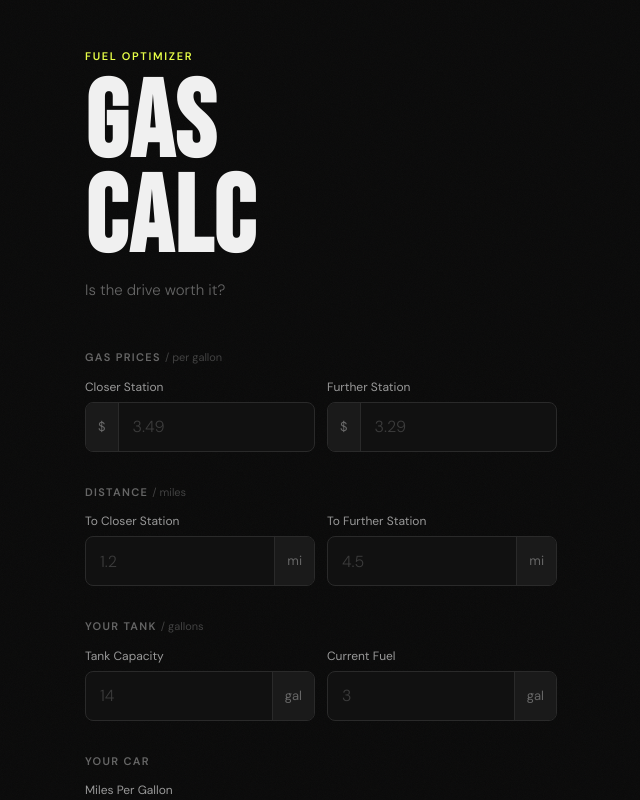
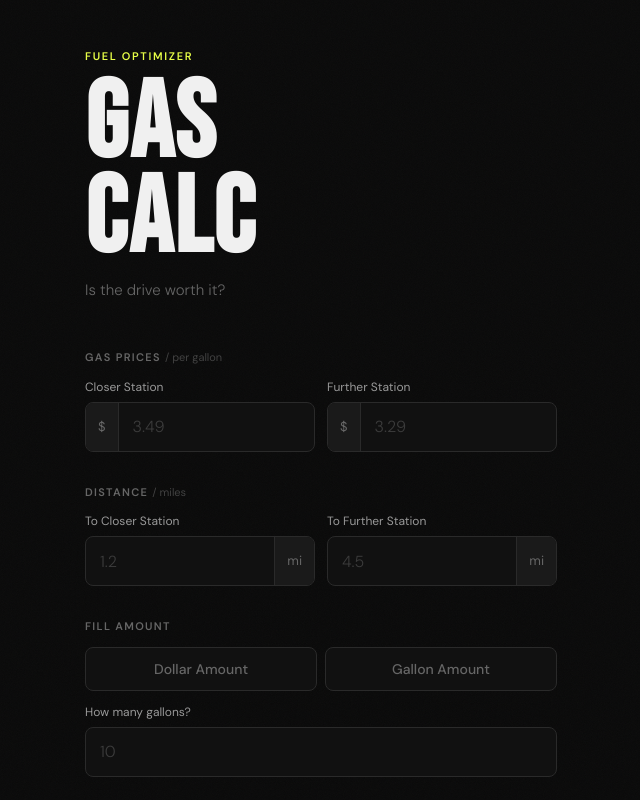
Before and after one commit to kentwood3/gas-calculator, a React (Vite) app: page / in a window 1280 px wide. Shown: the top 800 px of the page, without its empty margins (319-959 px from the left). Built offline with nearby package versions, Linux system fonts and the light colour scheme.

Commit message:
calcualtor updates and reworks

```diff
--- a/src/pages/Calculator.jsx
+++ b/src/pages/Calculator.jsx
@@ -7,10 +7,10 @@ const defaultState = {
   G2: '',
   D1: '',
   D2: '',
-  Th: '',
-  Tc: '',
   MPG: '',
   R: '1',
+  filltype: 'dollars',
+  fillamount: '',
 }
 
 export default function Calculator() {
@@ -32,8 +32,8 @@ export default function Calculator() {
   }
 
   const calculate = () => {
-    const { G1, G2, D1, D2, Th, Tc, MPG, R } = values
-    const nums = { G1, G2, D1, D2, Th, Tc, MPG }
+    const { G1, G2, D1, D2, MPG, R, filltype, fillamount } = values
+    const nums = { G1, G2, D1, D2, MPG, fillamount }
 
     for (const [key, val] of Object.entries(nums)) {
       if (val === '' || isNaN(Number(val)) || Number(val) < 0) {
@@ -55,34 +55,43 @@ export default function Calculator() {
     if (tc >= th) { setError('Current fuel must be less than tank capacity.'); return }
     if (d2 <= d1) { setError('Further station must be farther than the closer one.'); return }
 
-    const gallonsNeeded = th - tc
+    const fill = Number(fillAmount)
+    const gallonsAtCloser = fillType === 'dollars' ? fill / g1 : fill
+    const gallonsAtFurther = fillType === 'dollars' ? fill / g2 : fill
 
     let P1, P2
 
     if (r === 1) {
-  // One way — subtract fuel burned getting there
-  P1 = (gallonsNeeded - (d1 / mpg)) * g1
-  P2 = (gallonsNeeded - (d2 / mpg)) * g2
-} else {
-  // Dedicated round trip — buy back fuel burned getting there, subtract cost of drive home
-  P1 = (gallonsNeeded - (d1 / mpg)) * g1 + (d1 / mpg) * g1
-  P2 = (gallonsNeeded - (d2 / mpg)) * g2 + (d2 / mpg) * g2
+     // One way
+     P1 = (gallonsAtCloser - (d1 / mpg)) * g1
+     P2 = (gallonsAtFurther - (d2 / mpg)) * g2
+}   else {
+      // Dedicated round trip
+     P1 = (gallonsAtCloser - (d1 / mpg)) * g1 + (d1 / mpg) * g1
+     P2 = (gallonsAtFurther - (d2 / mpg)) * g2 + (d2 / mpg) * g2
 }
 
-    if (gallonsNeeded - (d1 / mpg) <= 0) {
+    if (gallonsAtCloser - (d1 / mpg) <= 0) {
       setError("You'd burn more fuel getting to the closer station than you'd buy. Check your inputs.")
       return
     }
 
-    if (gallonsNeeded - (d2 / mpg) <= 0) {
+    if (gallonsAtFurther - (d2 / mpg) <= 0) {
       setError("You'd burn more fuel getting to the further station than you'd buy. Check your inputs.")
       return
     }
 
     const savings = P1 - P2 // positive = further is cheaper
+    const gallonsHomeCloser = r === 1 ? gallonsAtCloser - (d1 / mpg) : gallonsAtCloser - (d2 / mpg)
+    const gallonsHomeFurther = r === 1 ? gallonsAtFurther - (d2 / mpg) : gallonsAtFurther - (d2 / mpg)
 
-    setResult({ P1: P1.toFixed(2), P2: P2.toFixed(2), savings: savings.toFixed(2) })
-    setError('')
+    setResult({
+      P1: P1.toFixed(2),
+     P2: P2.toFixed(2),
+     savings: savings.toFixed(2),
+     gallonsHomeCloser: gallonsHomeCloser.toFixed(2),
+     gallonsHomeFurther: gallonsHomeFurther.toFixed(2),
+})
   }
 
   const reset = () => {
@@ -155,27 +164,33 @@ if (r === 1) {
             </div>
           </div>
 
-          {/* Tank */}
+          {/* Fill Amount */}
           <div className={styles.section}>
-            <div className={styles.sectionLabel}>YOUR TANK <span>/ gallons</span></div>
-            <div className={styles.row}>
+            <div className={styles.sectionLabel}>FILL AMOUNT</div>
+            <div className={styles.toggle}>
+              <button
+             className={`${styles.toggleBtn} ${values.fillType === 'dollars' ? styles.toggleActive : ''}`}
+            onClick={() => setValues(prev => ({ ...prev, fillType: 'dollars', fillAmount: '' }))}
+    >
+               Dollar Amount
+              </button>
+              <button
+               className={`${styles.toggleBtn} ${values.fillType === 'gallons' ? styles.toggleActive : ''}`}
+               onClick={() => setValues(prev => ({ ...prev, fillType: 'gallons', fillAmount: '' }))}
+    >
+               Gallon Amount
+              </button>
+  </div>
   <InputField
-                label="Tank Capacity"
-                name="Th"
-                value={values.Th}
+    label={values.fillType === 'dollars' ? 'How much are you spending?' : 'How many gallons?'}
+    name="fillAmount"
+    value={values.fillAmount}
     onChange={handleChange}
-                suffix="gal"
-                placeholder="14"
+    prefix={values.fillType === 'dollars' ? '$' : undefined}
+    suffix={values.fillType === 'gallons' ? 'gal' : undefined}
+    placeholder={values.fillType === 'dollars' ? '20.00' : '10'}
+    wide
   />
-              <InputField
-                label="Current Fuel"
-                name="Tc"
-                value={values.Tc}
-                onChange={handleChange}
-                suffix="gal"
-                placeholder="3"
-              />
-            </div>
 </div>
 
           {/* MPG */}
@@ -236,19 +251,22 @@ if (r === 1) {
             <div className={styles.resultVerdict}>
               {hasSavings ? '✓ WORTH THE DRIVE' : '✗ STAY CLOSER'}
             </div>
-            <div className={styles.resultSavings}>
-              {hasSavings
-                ? `You save $${result.savings}`
-                : `You lose $${Math.abs(Number(result.savings)).toFixed(2)}`}
-            </div>
            <div className={styles.resultBreakdown}>
              <div className={styles.breakdownItem}>
               <span>Closer station total</span>
               <span>${result.P1}</span>
            </div>
            <div className={styles.breakdownItem}>
+             <span>Closer station gallons home</span>
+             <span>{result.gallonsHomeCloser} gal</span>
+           </div>
+           <div className={styles.breakdownItem}>
              <span>Further station total</span>
              <span>${result.P2}</span>
+  </div>
+  <div className={styles.breakdownItem}>
+    <span>Further station gallons home</span>
+    <span>{result.gallonsHomeFurther} gal</span>
   </div>
 </div>
             <p className={styles.resultNote}>
```
Lines whose indentation alone changed are shown as unchanged.
